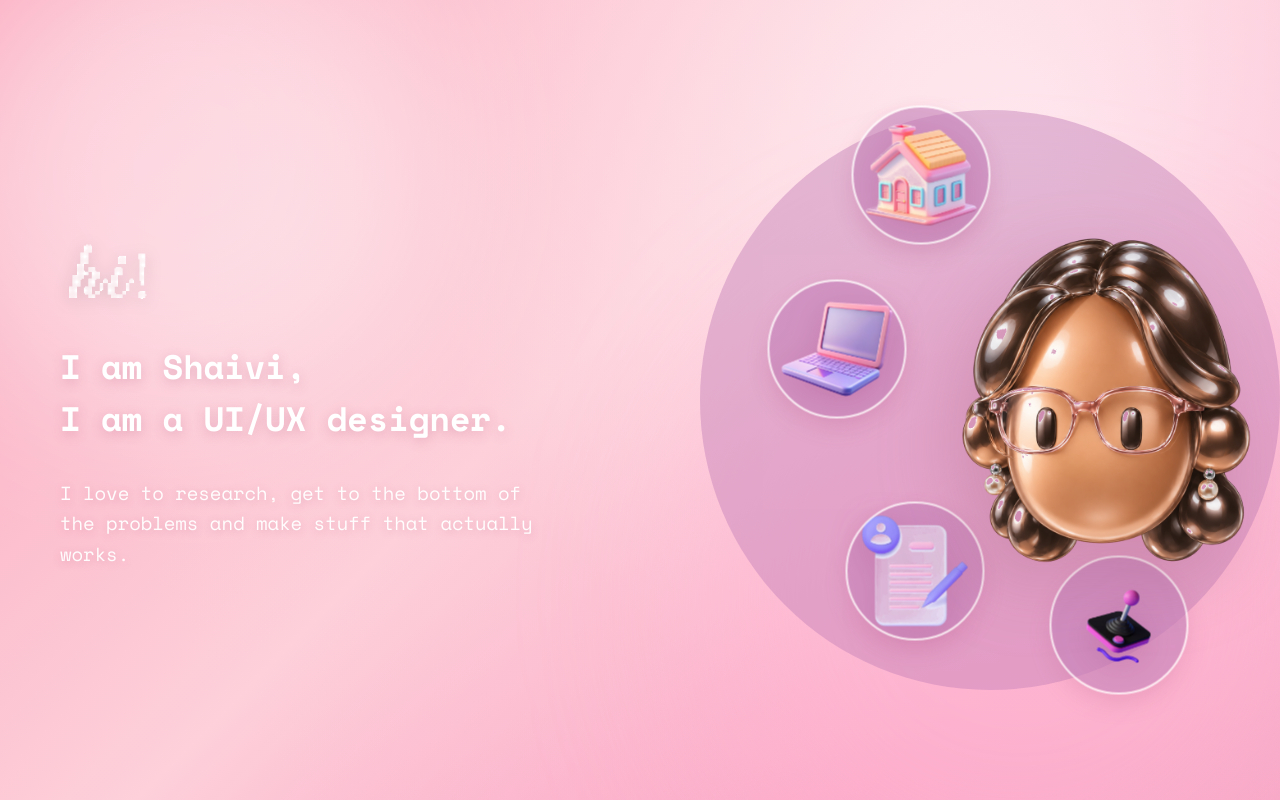
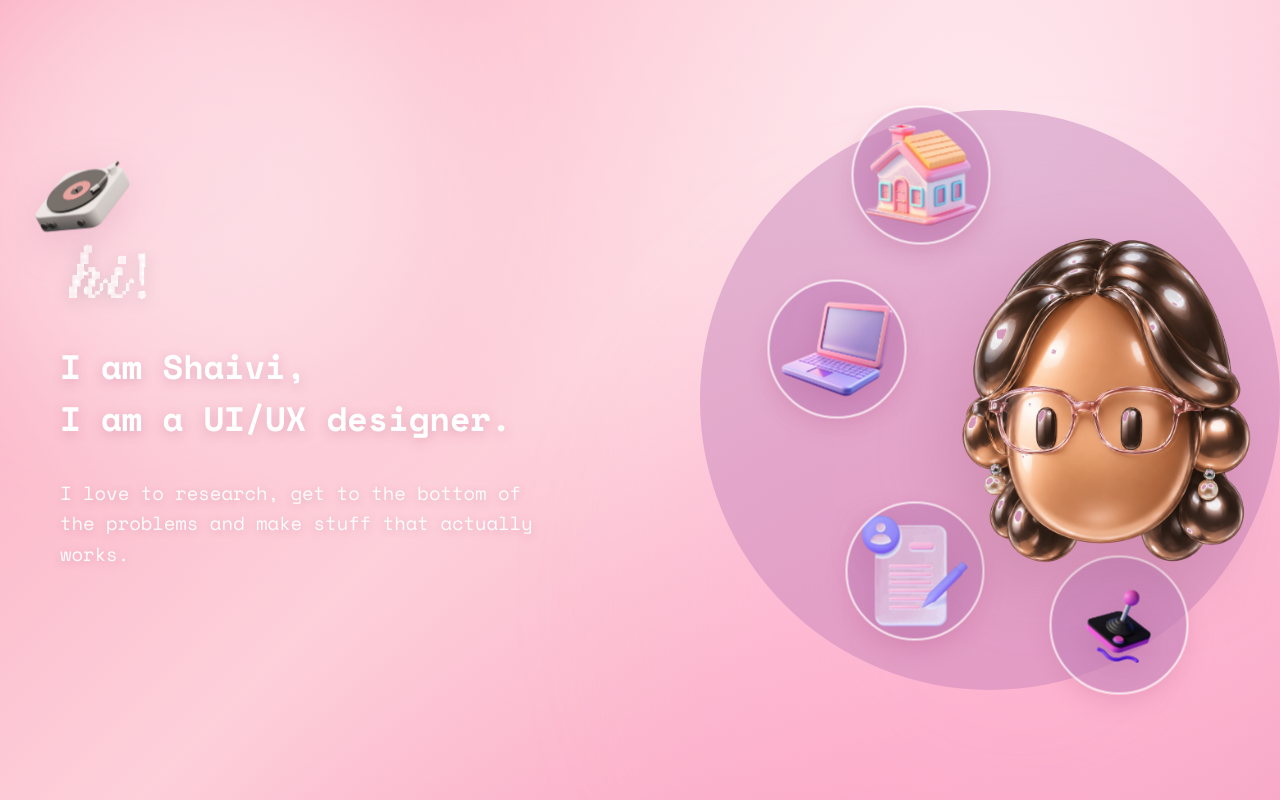
Before and after one commit to vivi0511-ship-it/shaivi-portfolio, a React (Vite) app: page / in a window 1280 px wide. Built offline with nearby package versions, Linux system fonts and the light colour scheme; a web font is replaced by a local one.

Commit message:
Restore music player in left column above bio text to match reference homepage 100%

```diff
--- a/src/components/HomeHero.css
+++ b/src/components/HomeHero.css
@@ -153,6 +153,33 @@
   opacity: 0.18;
   filter: blur(4px);
   transform: scale(0.97);
+}
+
+/* Floating Turntable */
+.floating-turntable {
+  position: absolute;
+  top: -70px;
+  left: -25px;
+  z-index: 25;
+  cursor: pointer;
+  transition: transform 0.4s ease;
+}
+
+.floating-turntable:hover {
+  transform: scale(1.1) rotate(-4deg);
+}
+
+.turntable-img {
+  width: 95px;
+  height: auto;
+  filter: drop-shadow(0 12px 20px rgba(180, 90, 130, 0.22));
+  animation: floatZeroGTurntable 6s ease-in-out infinite;
+}
+
+@keyframes floatZeroGTurntable {
+  0% { transform: translateY(0px) rotate(0deg); }
+  50% { transform: translateY(-10px) rotate(2deg); }
+  100% { transform: translateY(0px) rotate(0deg); }
 }
 
 /* Default Bio Typography Group */
--- a/src/components/HomeHero.jsx
+++ b/src/components/HomeHero.jsx
@@ -102,6 +102,14 @@ function HomeHero() {
       <div className={`p5-hero-content ${activeHoverNode ? 'is-screen-focused' : ''}`}>
         {/* Left Column: Default Bio Text Layout */}
         <div className="left-bio-column">
+          <div className="floating-turntable" title="Shaivi's Music & Design Studio">
+            <img
+              src="/assets/turntable_transparent.png"
+              alt="Floating Record Player"
+              className="turntable-img"
+            />
+          </div>
+
           <div className="bio-text-group">
             <h1 className="pixel-hi" aria-label="hi!">
               <img src="/assets/hi_font_white.svg" alt="hi!" className="pixel-hi-img" />
```
